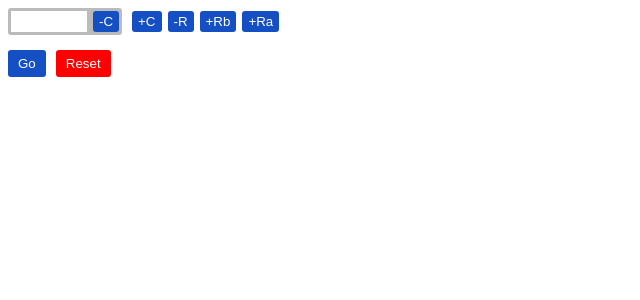
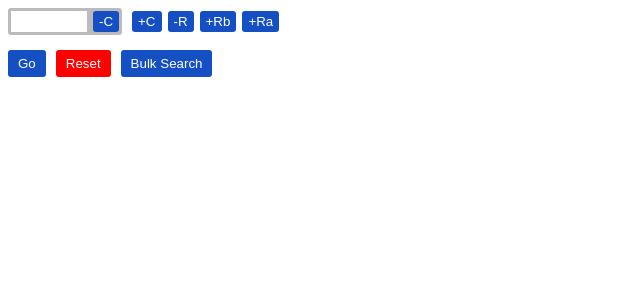
Before and after one commit to david-kiraly/domainpuzzle, a React (Create React App) app: page / in a window 1280 px wide. Shown: the top 300 px of the page, without its empty margins (0-640 px from the left). Built offline with nearby package versions, Linux system fonts and the light colour scheme.

Commit message:
add eurodns link btn

```diff
--- a/src/App.js
+++ b/src/App.js
@@ -117,6 +117,7 @@ function App() {
       )}
       <button className={`actionBtn`} onClick={() => calc()}>Go</button>
       <button className={`actionBtn resetBtn`} onClick={() => reset()}>Reset</button>
+      <button className={`actionBtn`} onClick={() => window.open("https://my.eurodns.com/das/search", "_blank")}>Bulk Search</button>
       { inputs[0][0] == 'hvac' && <button className={`actionBtn HvacBtn`} onClick={() => fillWithHvac()}>HVAC</button> }
       <div className={`result`} dangerouslySetInnerHTML={{ __html: result }}></div>
     </div>
```
